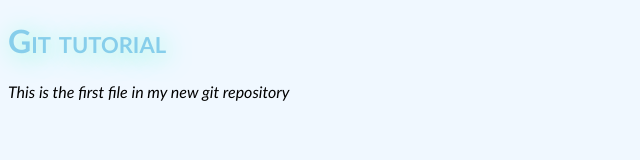
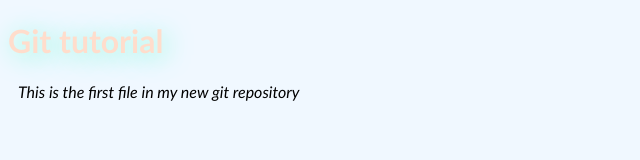
Before and after one commit to tizianocarranza/Git-GitHub-tutorial, a plain HTML site: page index.html in a window 1280 px wide. Shown: the whole page, without its empty margins (0-640 px from the left). Drawn offline with Linux system fonts and the light colour scheme.

Commit message:
Updated style.css

```diff
--- a/styles/style.css
+++ b/styles/style.css
@@ -4,10 +4,11 @@ body{
 }
 
 h1{
-    color: skyblue;
+    color: #fdc;
     text-shadow: 3px 3px 25px aquamarine;
-    font-variant: small-caps;
+    font-variant: normal;
 }
 p{
     font-style: oblique;
+    text-indent: 10px;
 }
```
